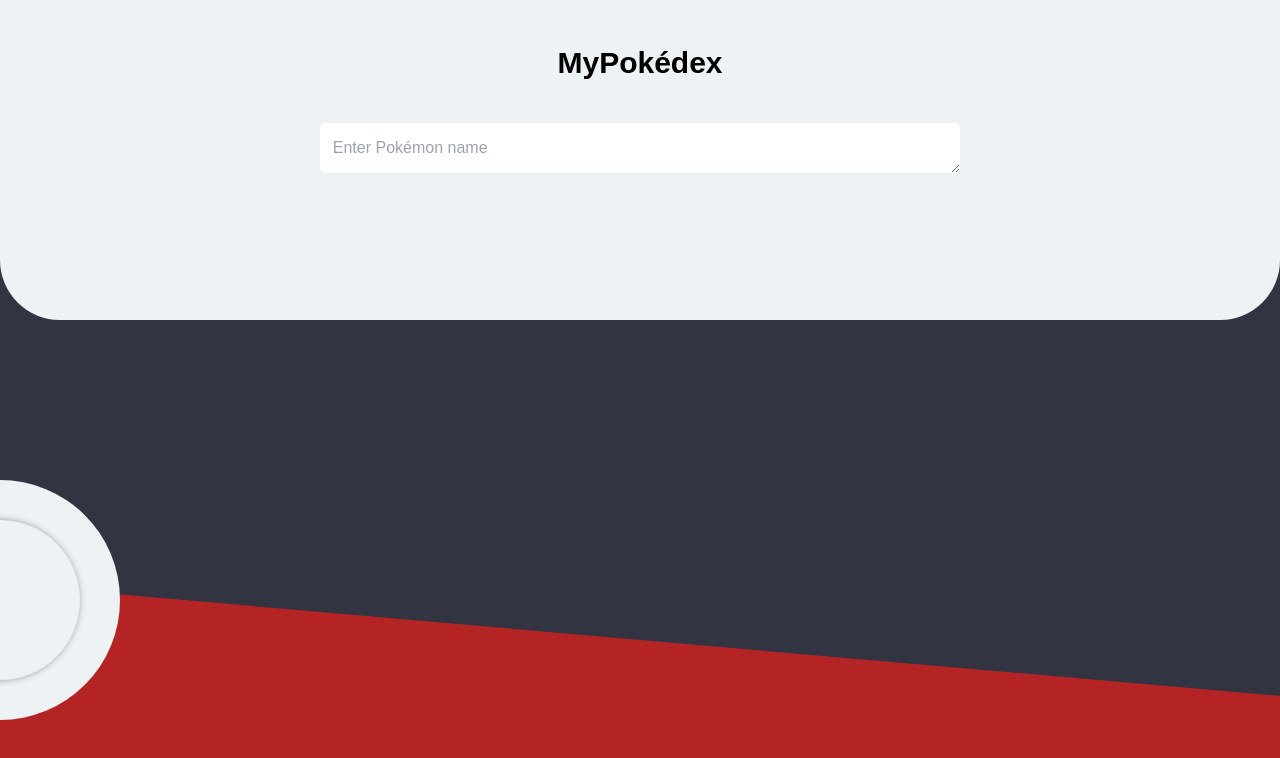
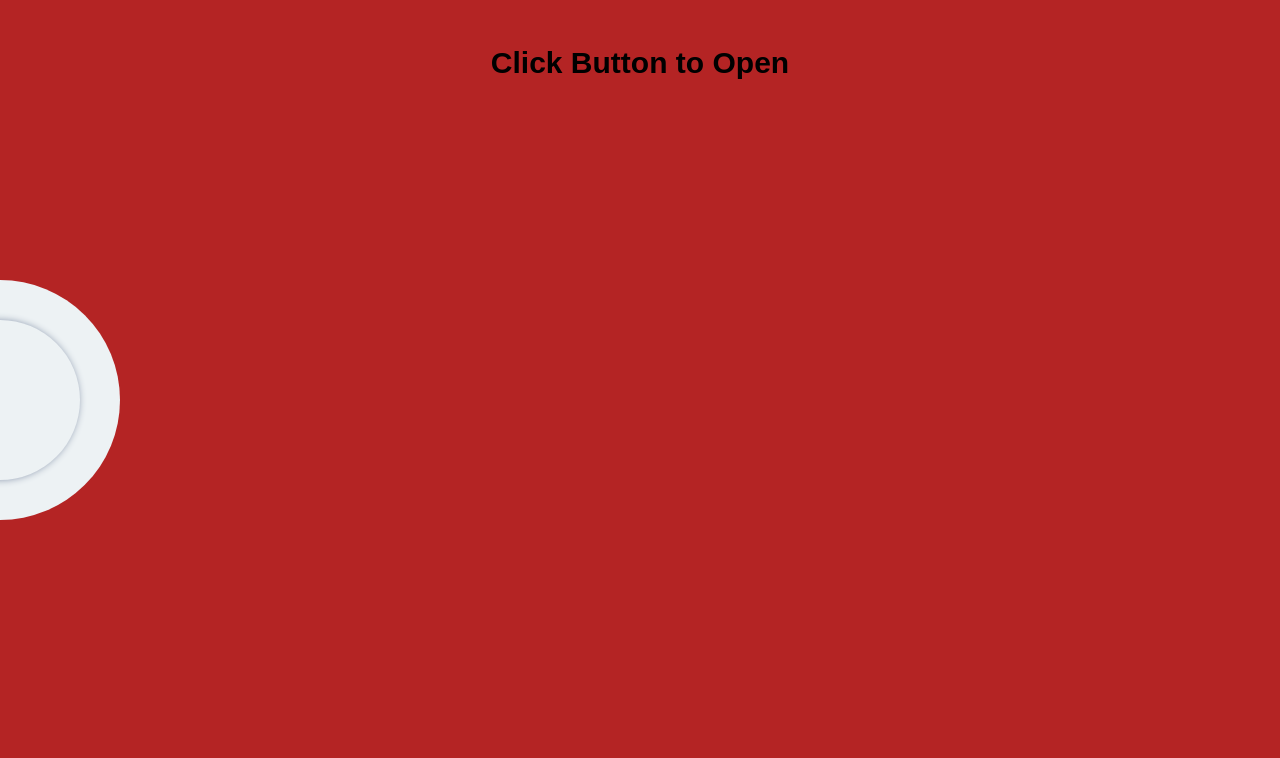
Before and after one commit to UzairJ99/my-pokedex, a Next.js app: page / in a window 1280 px wide. Shown: the top 758 px of the page. Built offline with nearby package versions, Linux system fonts and the light colour scheme.

Commit message:
Added close and open animation features

```diff
--- a/src/app/components/pokemonDisplay.module.scss
+++ b/src/app/components/pokemonDisplay.module.scss
@@ -9,10 +9,13 @@
     display: flex;
     flex-direction: column;
     align-items: center;
+    transition: opacity 0.5s ease;
+    opacity: 1;
 }
 
 .statsContainer {
     align-items: center;
+    pointer-events: none;
 }
 
 .pokemonImageBox {
--- a/src/app/components/pokemonDisplay.tsx
+++ b/src/app/components/pokemonDisplay.tsx
@@ -7,7 +7,10 @@
 import { PokemonDisplayProps } from "@/app/types";
 import PokemonStat from "./pokemonStat";
 
-export default function PokemonDisplay({ pokemon }: PokemonDisplayProps) {
+export default function PokemonDisplay({
+  pokemon,
+  closeHandler,
+}: PokemonDisplayProps) {
   return (
     pokemon && (
       <div className={styles.pokemonDisplay}>
@@ -41,6 +44,9 @@
             />
           </div>
         </div>
+        <div onClick={closeHandler} className={styles.closeBtn}>
+          CLOSE
+        </div>
       </div>
     )
   );
--- a/src/app/global.scss
+++ b/src/app/global.scss
@@ -24,19 +24,32 @@
   color: var(--foreground);
   background: var(--pokedex-color);
   font-family: Arial, Helvetica, sans-serif;
+  overflow: hidden;
 }
 
 textarea {
   color: black;
   width: 50%;
   border-radius: 5px;
-  padding: 1vw;
+  padding: 2vw;
   margin: 1vw;
   min-width: 300px;
   min-height: 1rem;
+  resize: none;
 }
 
 .screen {
+  background-color: var(--pokedex-color);
+  height: 120vh;
+  width: 100%;
+  position: absolute;
+  top: -10%;
+  border-radius: 60px;
+  z-index: 0;
+  transition: all 0.5s ease;
+}
+
+.screenTop {
   background-color: var(--grey);
   height: 50vh;
   width: 100%;
@@ -49,18 +62,26 @@
 .backdrop {
   background-color: var(--grey-dark);
   z-index: -1;
-  top: 20%;
+  top: -10%;
   height: 60vh;
   width: 101%;
   position: absolute;
-  -webkit-transform: skewY(5deg);
-  -moz-transform: skewY(5deg);
-  -ms-transform: skewY(5deg);
-  -o-transform: skewY(5deg);
-  transform: skewY(5deg);
+  transition-delay: 2s;
+  transition: all 0.5s ease;
 }
 
-.pokeballDesign {
+.backdropDrop {
+  background-color: var(--grey-dark);
+  z-index: -1;
+  top: 20%;
+  -webkit-transform: skewY(15deg);
+  -moz-transform: skewY(15deg);
+  -ms-transform: skewY(15deg);
+  -o-transform: skewY(15deg);
+  transform: skewY(15deg);
+}
+
+.pokeballDesign{
   background-color: var(--grey);
   z-index: -1;
   height: 30vh;
@@ -81,6 +102,21 @@
 }
 
 .pokeball {
+  z-index: 1;
+  top: 35vh;
+  height: 30vh;
+  width: 30vh;
+  position: absolute;
+  margin-left: -100%;
+  display: flex;
+  transition: all 0.5s ease;
+}
+
+.pokeball:hover {
+  transform: scale(1.1);
+}
+
+.pokeballClicked {
   z-index: -1;
   top: 60%;
   height: 30vh;
@@ -92,13 +128,13 @@
 
 .pokedexContainer {
   width: 100%;
-  height: 100vh;
   display: flex;
   flex-direction: column;
   margin: auto auto;
   align-items: center;
   justify-content: flex-start;
   margin-top: 5vh;
+  pointer-events: all;
 }
 
 .pokedexName {
@@ -106,6 +142,7 @@
   color: black;
   font-size: clamp(20px, 3vw, 30px);
   margin-bottom: 2vw;
+  z-index: 3;
 }
 
 .searchBtn {
--- a/src/app/page.tsx
+++ b/src/app/page.tsx
@@ -12,6 +12,7 @@
   const [pokemon, setPokemon] = useState<Pokemon | null>(null);
   const [search, setSearch] = useState<string>("");
   const [error, setError] = useState<string | null>(null);
+  const [open, setOpen] = useState<boolean>(false);
 
   const fetchPokemon = async (query: string) => {
     try {
@@ -44,9 +45,16 @@
     }
   };
 
+  const handlePokedexState = () => {
+    setOpen(!open);
+    console.log(open);
+  };
+
   return (
     <div className="pokedexContainer">
-      <h1 className="pokedexName">MyPokédex</h1>
+      <h1 className="pokedexName">
+        {open ? "MyPokedex" : "Click Button to Open"}
+      </h1>
       <textarea
         placeholder="Enter Pokémon name"
         onChange={(e) => {
@@ -61,12 +69,17 @@
         Search
       </button> */}
       {error && <div>Error: {error}</div>}
-      {pokemon && <PokemonDisplay pokemon={pokemon} />}
+      {pokemon && (
+        <PokemonDisplay closeHandler={handlePokedexState} pokemon={pokemon} />
+      )}
 
       {/* Backdrop UI */}
-      <div className="backdrop"></div>
-      <div className="screen"></div>
-      <div className="pokeball">
+      <div className={`backdrop ${open && "backdropDrop"}`}></div>
+      <div className={`screen ${open && "screenTop"}`}></div>
+      <div
+        onClick={handlePokedexState}
+        className={`pokeball ${open && "pokeballClicked"}`}
+      >
         <div className="pokeballDesign"></div>
         <div className="topPokeballDesign"></div>
       </div>
--- a/src/app/types.ts
+++ b/src/app/types.ts
@@ -31,6 +31,7 @@
 // props for the pokemon display component
 export interface PokemonDisplayProps {
     pokemon: Pokemon | null;
+    closeHandler: () => void;
 }
 
 // props for the pokemon stat component
```
